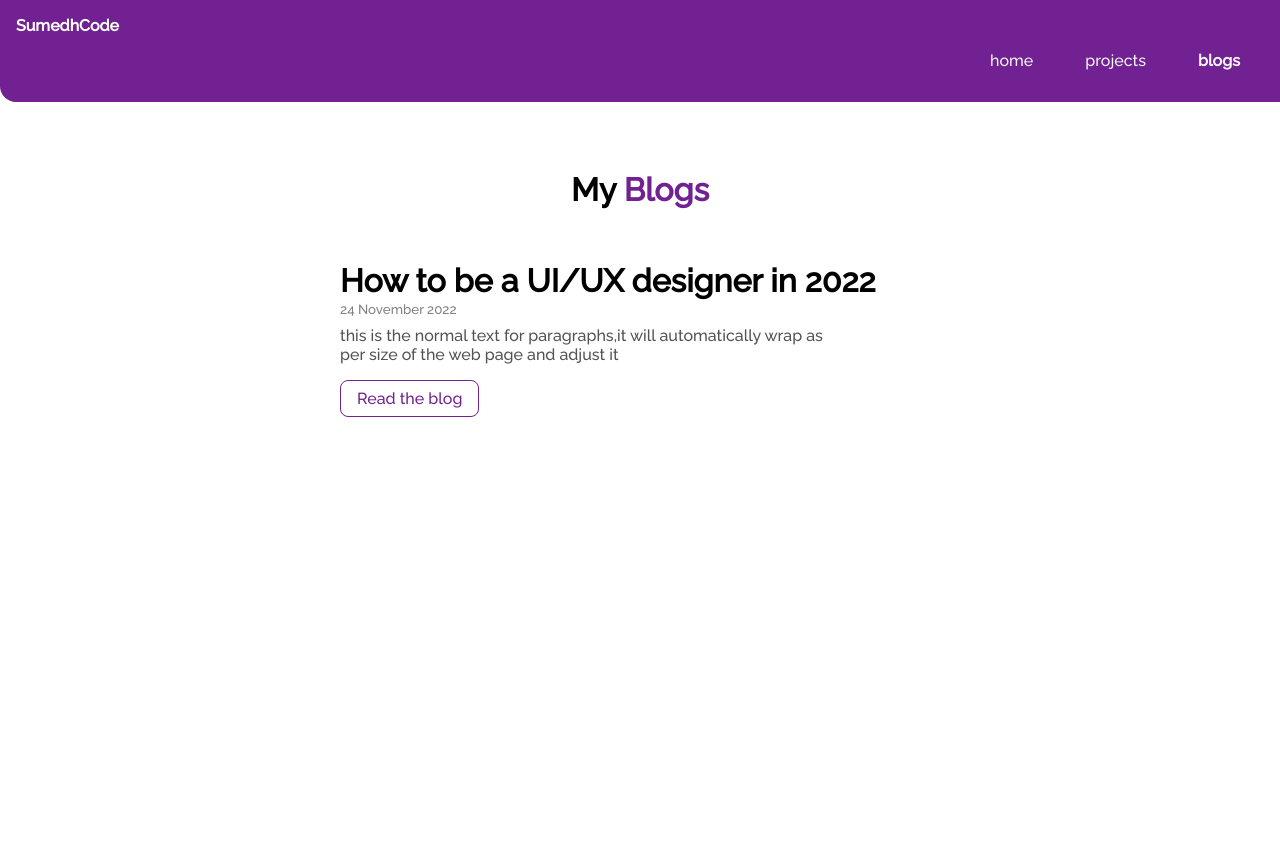
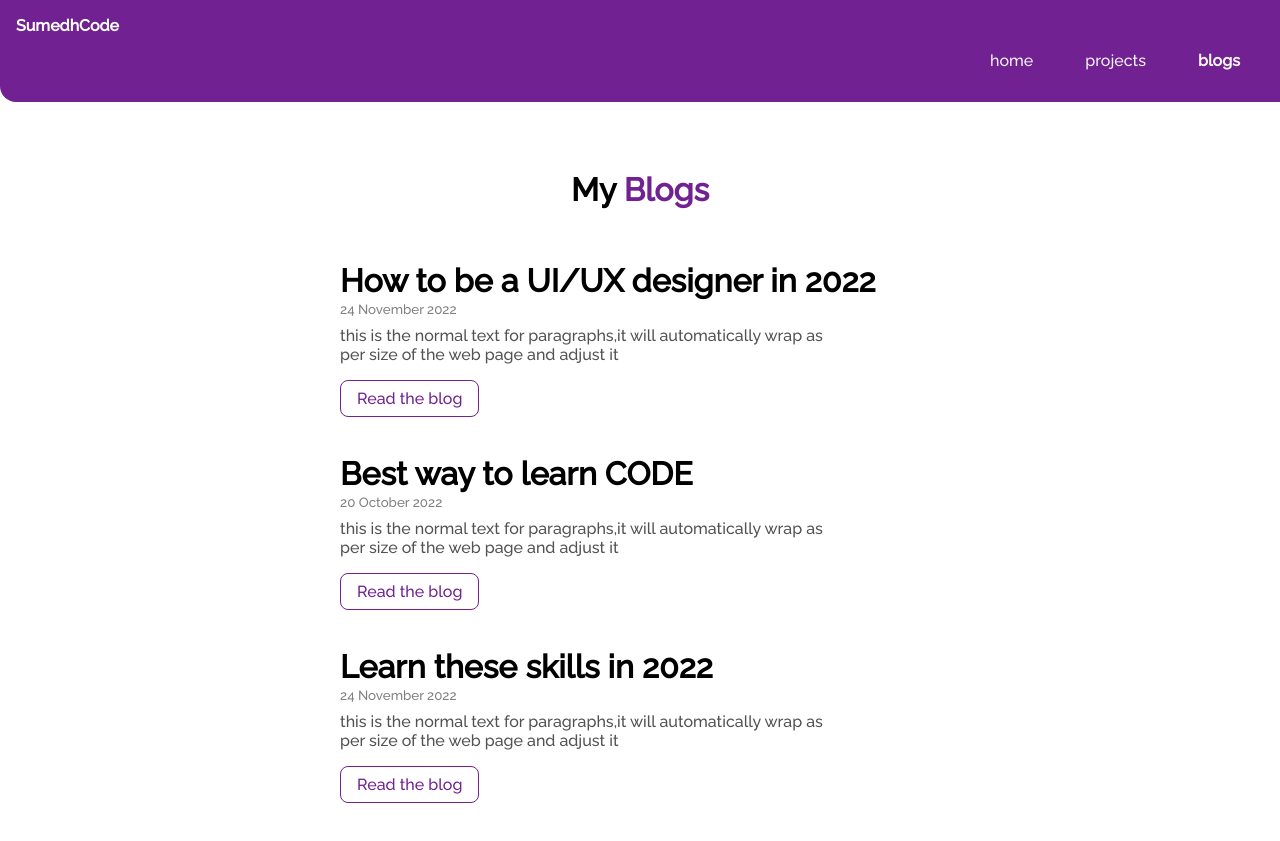
Before and after one commit to sumedhcode/sumedh.portfoflio, a plain HTML site: page blogs.html in a window 1280 px wide. Before the commit the page ends 800 px from the top, so only its background shows below. Drawn offline with Linux system fonts and the light colour scheme.

Commit message:
adding blogs

```diff
--- a/blogs.html
+++ b/blogs.html
@@ -39,7 +39,26 @@
     <p style="margin-top: 8px; max-width: 500px; color: rgb(82, 82, 82);">this is the normal text for paragraphs,it will automatically wrap as per size of the web page and adjust it</p>
 
     <a class="link link-secondary" href="/">Read the blog</a>
-</div>
+</div> <br><br>
+
+
+<div class="container container-centre">
+    <h1 style="margin: 0px;">Best way to learn CODE</h1>
+    <small style="color: grey;">20 October 2022</small>
+
+    <p style="margin-top: 8px; max-width: 500px; color: rgb(82, 82, 82);">this is the normal text for paragraphs,it will automatically wrap as per size of the web page and adjust it</p>
+
+    <a class="link link-secondary" href="/">Read the blog</a>
+</div><br><br>
+
+<div class="container container-centre">
+    <h1 style="margin: 0px;">Learn these skills in 2022</h1>
+    <small style="color: grey;">24 November 2022</small>
+
+    <p style="margin-top: 8px; max-width: 500px; color: rgb(82, 82, 82);">this is the normal text for paragraphs,it will automatically wrap as per size of the web page and adjust it</p>
+
+    <a class="link link-secondary" href="/">Read the blog</a>
+</div> <br> <br>
 
 </body>
 </html>
```
